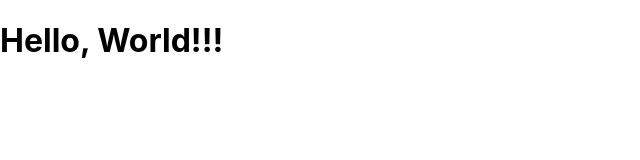
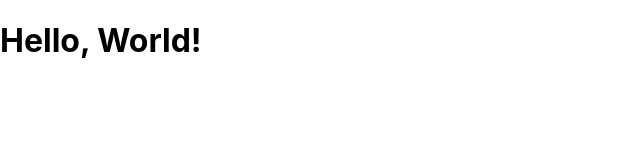
Before and after one commit to Shino2097/react-test, a React (Create React App) app: page / in a window 1280 px wide. Shown: the top 160 px of the page, without its empty margins (0-640 px from the left). Built offline with nearby package versions, Linux system fonts and the light colour scheme.

Commit message:
change render Component and h1 tag

```diff
--- a/src/App.js
+++ b/src/App.js
@@ -1,13 +1,13 @@
-import React from 'react';
+import React, {Component} from 'react';
 
-function App() {
-  return (
-    <div >
-        <h1>
-          Hello, World!!!
-        </h1>
-    </div>
-  );
+class App extends Component {
+  render() {
+    return (
+      <h1>
+        Hello, World!
+      </h1>
+    )
+  }
 }
 
 export default App;
```
